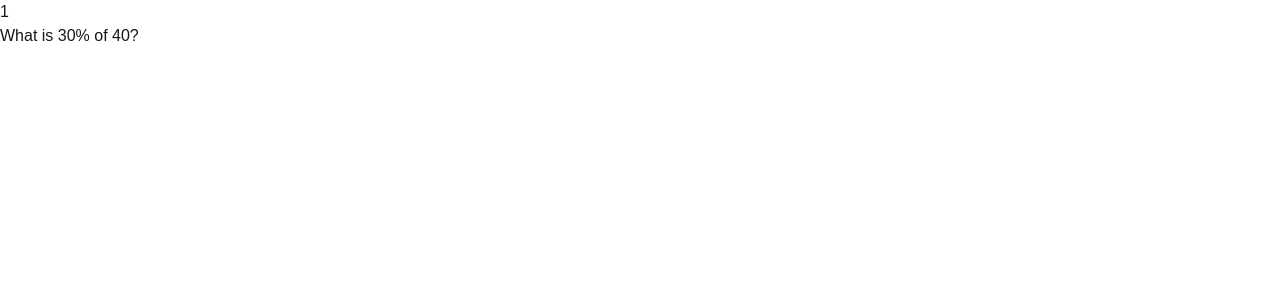
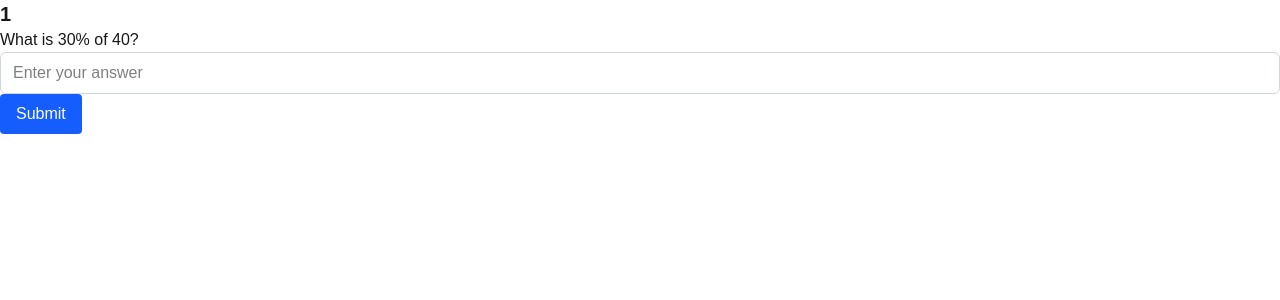
Before and after one commit to alishamanocha/learning_portal, a Next.js app: page /assignments/1 in a window 1280 px wide. Shown: the top 300 px of the page. Built offline with nearby package versions, Linux system fonts and the light colour scheme.

Commit message:
assignment component

```diff
--- a/src/app/assignments/[asgnName]/page.tsx
+++ b/src/app/assignments/[asgnName]/page.tsx
@@ -1,5 +1,6 @@
 "use client";
 
+import React from "react";
 import Assignment from "@/app/components/Assignment/Assignment";
 import { useParams } from "next/navigation";
 
--- a/src/app/components/Assignment/Assignment.tsx
+++ b/src/app/components/Assignment/Assignment.tsx
@@ -1,11 +1,44 @@
 "use client";
 
-import React from "react";
+import React, { useState } from "react";
 
 export default function Assignment({ asgnName }: { asgnName: string }) {
-    return (<div>
-    <h1>{asgnName}</h1>
-    <p>What is 30% of 40?</p>
-    </div>
-    )
+    const [answer, setAnswer] = useState("");
+    const [feedback, setFeedback] = useState("");
+
+    const correctAnswer = 0.3 * 40;
+
+    const handleSubmit = () => {
+        if (parseFloat(answer) === correctAnswer) {
+            setFeedback("Correct!");
+        } else {
+            setFeedback("Try again.");
+        }
+    };
+
+    return (
+        <div>
+            <h1 className="text-xl font-bold">{asgnName}</h1>
+            <p>What is 30% of 40?</p>
+
+            <input
+                type="number"
+                value={answer}
+                onChange={(e) => setAnswer(e.target.value)}
+                className="w-full px-3 py-2 rounded-md border border-gray-300 text-black bg-white"
+                placeholder="Enter your answer"
+            />
+
+            <button
+                onClick={handleSubmit}
+                className="bg-blue-600 text-white px-4 py-2 rounded hover:bg-blue-700"
+            >
+                Submit
+            </button>
+
+            {feedback && (
+                <p className="mt-2 text-lg font-medium">{feedback}</p>
+            )}
+        </div>
+    );
 }
```
